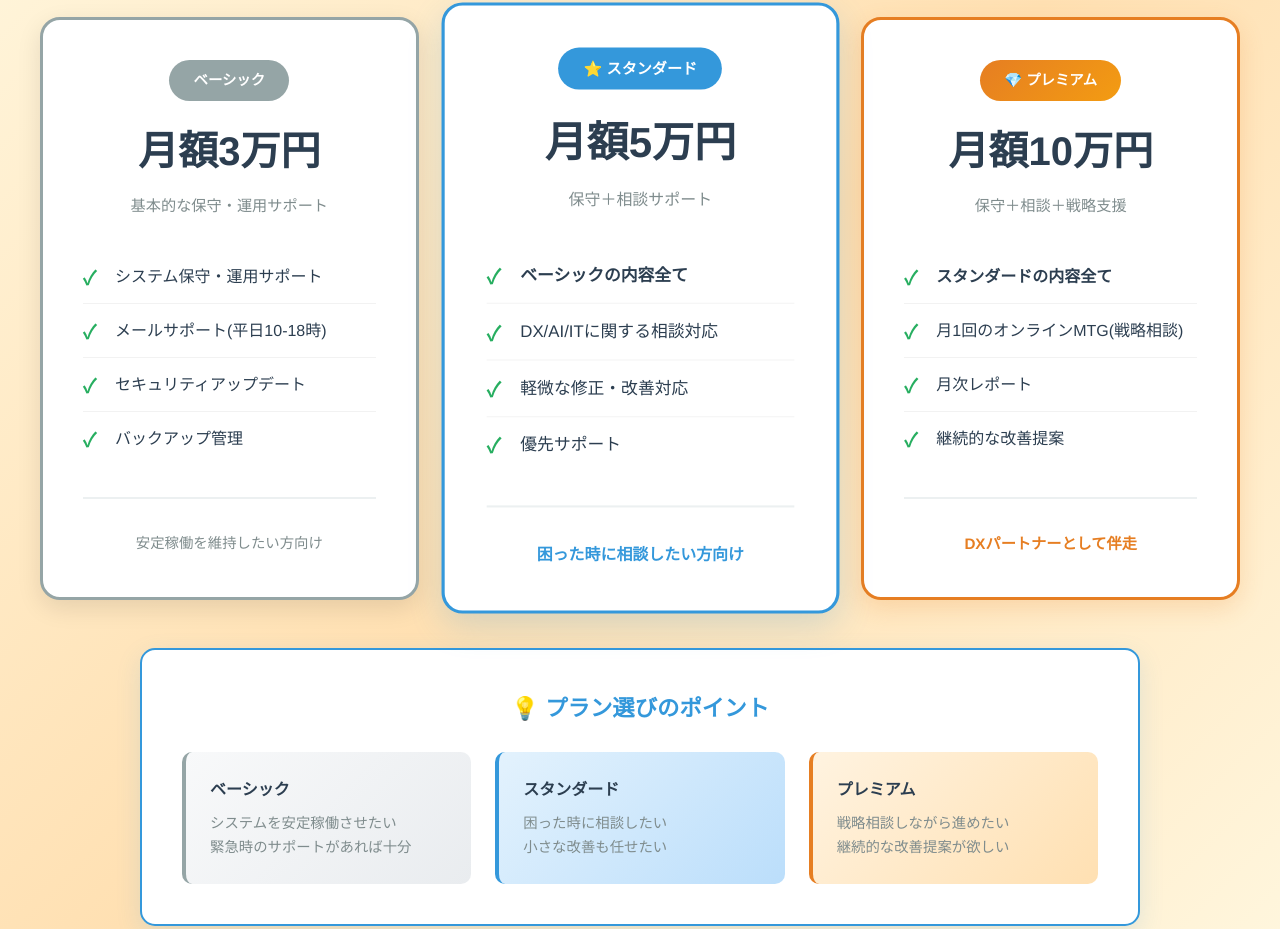
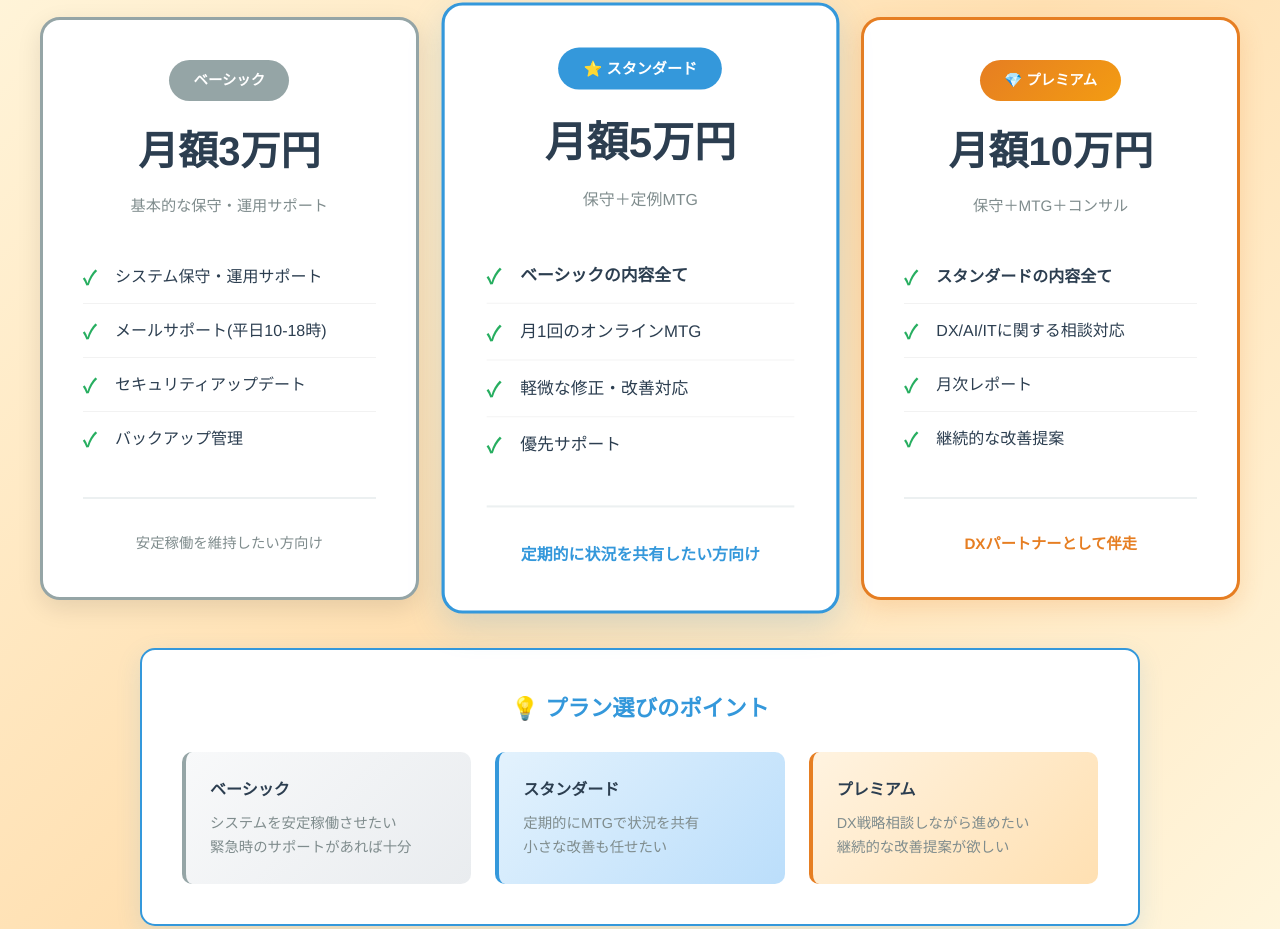
Before and after one commit to MelodistSK/mamayoro-pricing-page, a plain HTML site: page index.html in a window 1280 px wide. Shown: the part 5500-6429 px from the top of the page. Drawn offline with Linux system fonts and the light colour scheme.

Commit message:
Update index.html

```diff
--- a/index.html
+++ b/index.html
@@ -1509,7 +1509,7 @@
                             月額5万円
                         </div>
                         <div style="color: #7f8c8d; font-size: 0.95rem;">
-                            保守＋相談サポート
+                            保守＋定例MTG
                         </div>
                     </div>
 
@@ -1520,7 +1520,7 @@
                         </li>
                         <li style="padding: 0.8rem 0; padding-left: 2rem; position: relative; color: #2c3e50; border-bottom: 1px solid rgba(0,0,0,0.05);">
                             <span style="position: absolute; left: 0; color: #27ae60; font-weight: bold; font-size: 1.2rem;">✓</span>
-                            DX/AI/ITに関する相談対応
+                            月1回のオンラインMTG
                         </li>
                         <li style="padding: 0.8rem 0; padding-left: 2rem; position: relative; color: #2c3e50; border-bottom: 1px solid rgba(0,0,0,0.05);">
                             <span style="position: absolute; left: 0; color: #27ae60; font-weight: bold; font-size: 1.2rem;">✓</span>
@@ -1533,7 +1533,7 @@
                     </ul>
 
                     <div style="margin-top: 2rem; padding-top: 2rem; border-top: 2px solid #ecf0f1; text-align: center; color: #3498db; font-weight: 600; font-size: 0.95rem;">
-                        困った時に相談したい方向け
+                        定期的に状況を共有したい方向け
                     </div>
                 </div>
 
@@ -1547,7 +1547,7 @@
                             月額10万円
                         </div>
                         <div style="color: #7f8c8d; font-size: 0.95rem;">
-                            保守＋相談＋戦略支援
+                            保守＋MTG＋コンサル
                         </div>
                     </div>
 
@@ -1558,7 +1558,7 @@
                         </li>
                         <li style="padding: 0.8rem 0; padding-left: 2rem; position: relative; color: #2c3e50; border-bottom: 1px solid rgba(0,0,0,0.05);">
                             <span style="position: absolute; left: 0; color: #27ae60; font-weight: bold; font-size: 1.2rem;">✓</span>
-                            月1回のオンラインMTG(戦略相談)
+                            DX/AI/ITに関する相談対応
                         </li>
                         <li style="padding: 0.8rem 0; padding-left: 2rem; position: relative; color: #2c3e50; border-bottom: 1px solid rgba(0,0,0,0.05);">
                             <span style="position: absolute; left: 0; color: #27ae60; font-weight: bold; font-size: 1.2rem;">✓</span>
@@ -1588,11 +1588,11 @@
                     </div>
                     <div style="background: linear-gradient(135deg, #e3f2fd 0%, #bbdefb 100%); padding: 1.5rem; border-radius: 10px; border-left: 4px solid #3498db;">
                         <div style="font-weight: 600; color: #2c3e50; margin-bottom: 0.5rem;">スタンダード</div>
-                        <div style="color: #7f8c8d; font-size: 0.9rem;">困った時に相談したい<br>小さな改善も任せたい</div>
+                        <div style="color: #7f8c8d; font-size: 0.9rem;">定期的にMTGで状況を共有<br>小さな改善も任せたい</div>
                     </div>
                     <div style="background: linear-gradient(135deg, #fff3e0 0%, #ffe0b2 100%); padding: 1.5rem; border-radius: 10px; border-left: 4px solid #e67e22;">
                         <div style="font-weight: 600; color: #2c3e50; margin-bottom: 0.5rem;">プレミアム</div>
-                        <div style="color: #7f8c8d; font-size: 0.9rem;">戦略相談しながら進めたい<br>継続的な改善提案が欲しい</div>
+                        <div style="color: #7f8c8d; font-size: 0.9rem;">DX戦略相談しながら進めたい<br>継続的な改善提案が欲しい</div>
                     </div>
                 </div>
             </div>
```
